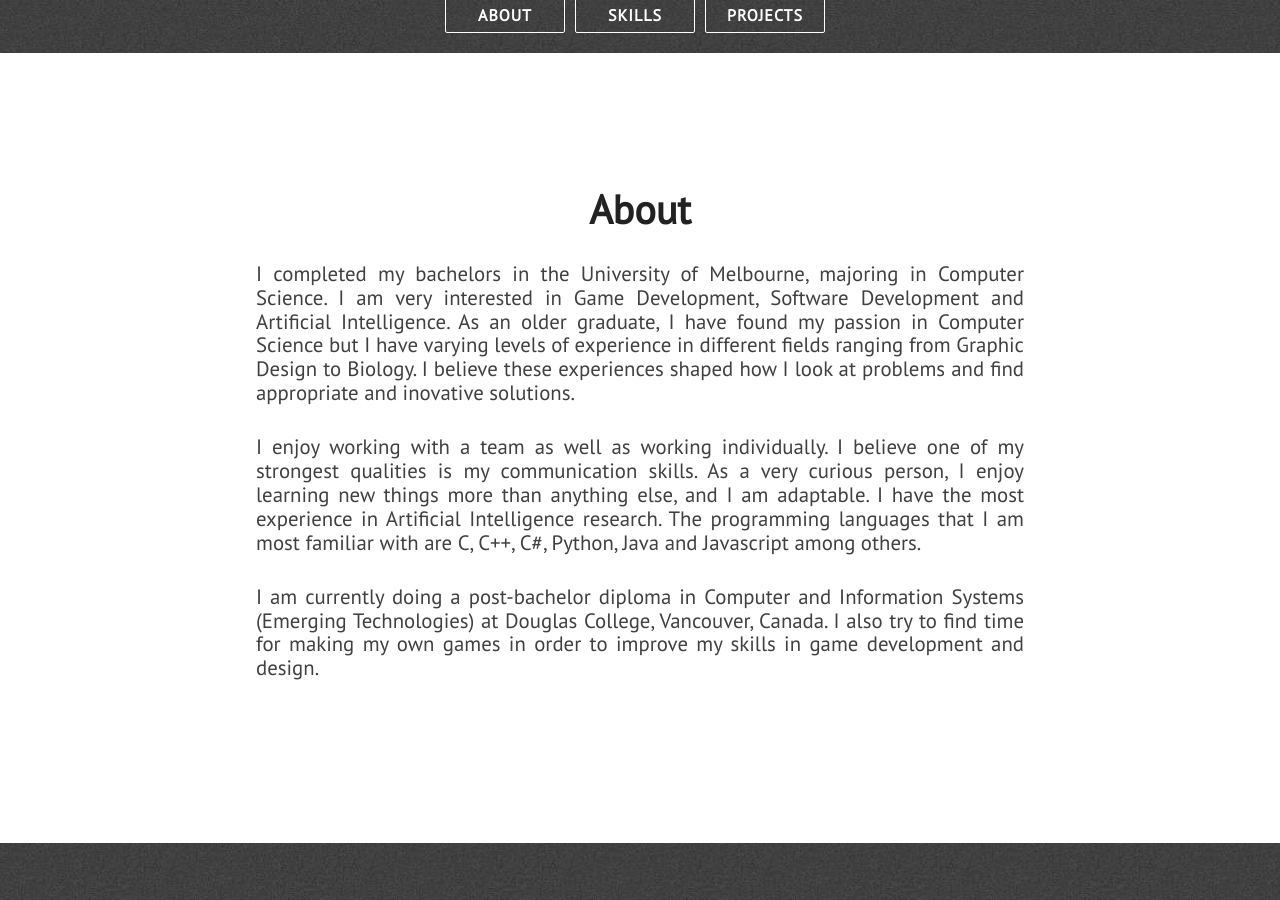
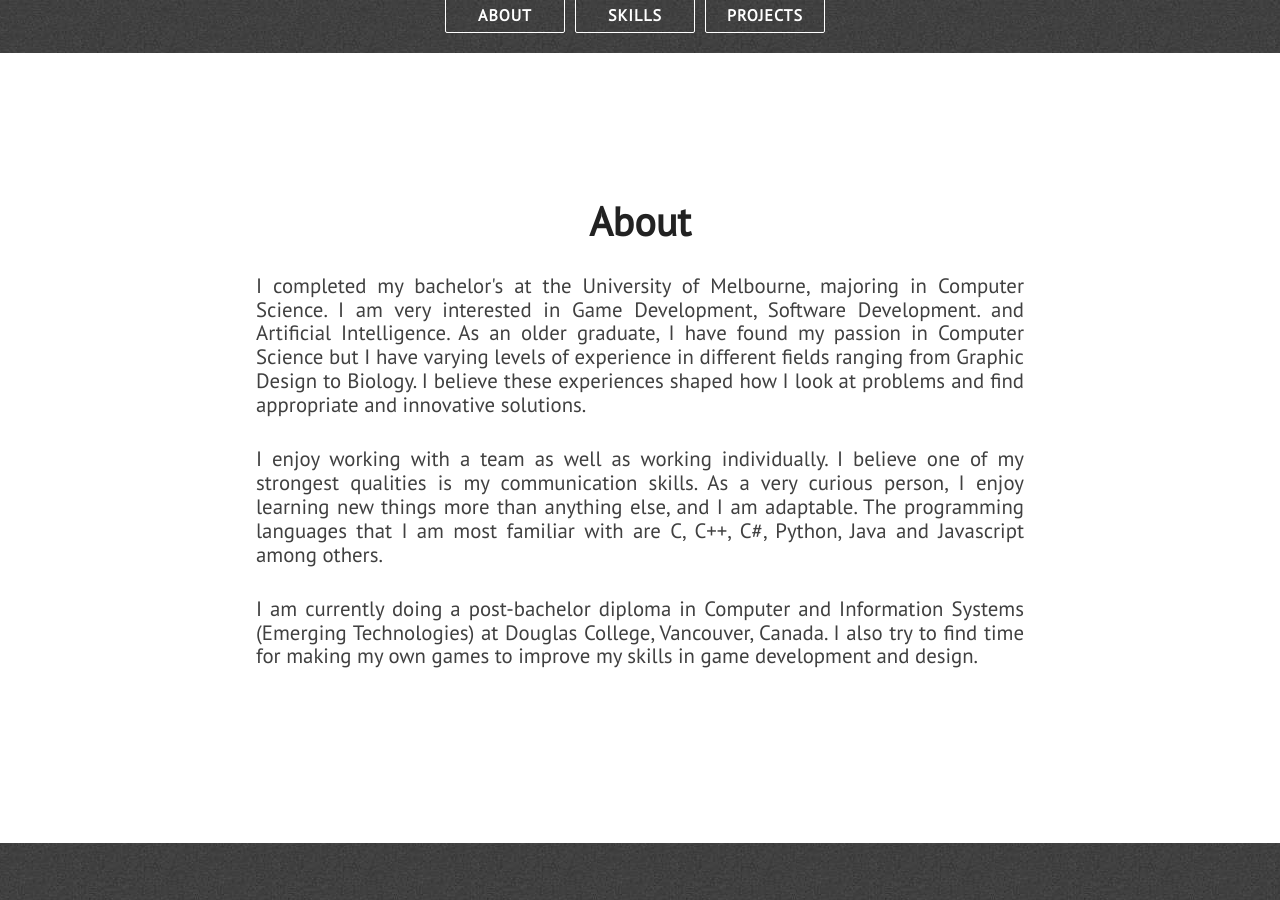
Before and after one commit to mkoseoglu091/mkoseoglu091.github.io, a Jekyll site: the page built from index.html, in a window 1280 px wide and 900 px high, scrolled down 577 px. Built offline with Jekyll 4.4.1, drawn with Linux system fonts in a browser that asks for light colours; nearby versions of some CDN libraries.

Commit message:
Update about.html

```diff
--- a/_includes/about.html
+++ b/_includes/about.html
@@ -3,13 +3,13 @@
         <div id="about-text">
             <div class="section-heading">About</div>
             <p class="paragraph-text justify-text">
-                I completed my bachelors in the University of Melbourne, majoring in Computer Science. I am very interested in Game Development, Software Development and Artificial Intelligence. As an older graduate, I have found my passion in Computer Science but I have varying levels of experience in different fields ranging from Graphic Design to Biology. I believe these experiences shaped how I look at problems and find appropriate and inovative solutions.
+                I completed my bachelor's at the University of Melbourne, majoring in Computer Science. I am very interested in Game Development, Software Development. and Artificial Intelligence. As an older graduate, I have found my passion in Computer Science but I have varying levels of experience in different fields ranging from Graphic Design to Biology. I believe these experiences shaped how I look at problems and find appropriate and innovative solutions.
             </p>
             <p class="paragraph-text justify-text">
-                I enjoy working with a team as well as working individually. I believe one of my strongest qualities is my communication skills. As a very curious person, I enjoy learning new things more than anything else, and I am adaptable. I have the most experience in Artificial Intelligence research. The programming languages that I am most familiar with are C, C++, C#, Python, Java and Javascript among others.
+                I enjoy working with a team as well as working individually. I believe one of my strongest qualities is my communication skills. As a very curious person, I enjoy learning new things more than anything else, and I am adaptable. The programming languages that I am most familiar with are C, C++, C#, Python, Java and Javascript among others.
             </p>
             <p class="paragraph-text justify-text">
-                I am currently doing a post-bachelor diploma in Computer and Information Systems (Emerging Technologies) at Douglas College, Vancouver, Canada. I also try to find time for making my own games in order to improve my skills in game development and design.
+                I am currently doing a post-bachelor diploma in Computer and Information Systems (Emerging Technologies) at Douglas College, Vancouver, Canada. I also try to find time for making my own games to improve my skills in game development and design.
             </p>
         </div>
     </section>
```
